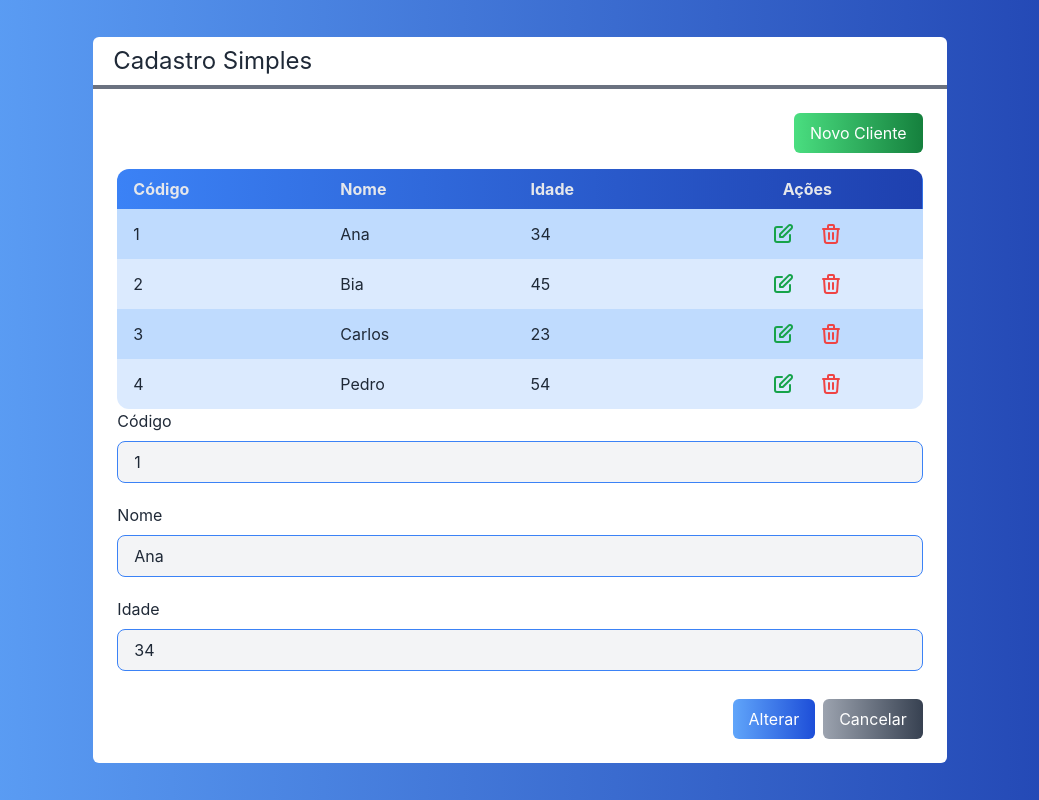
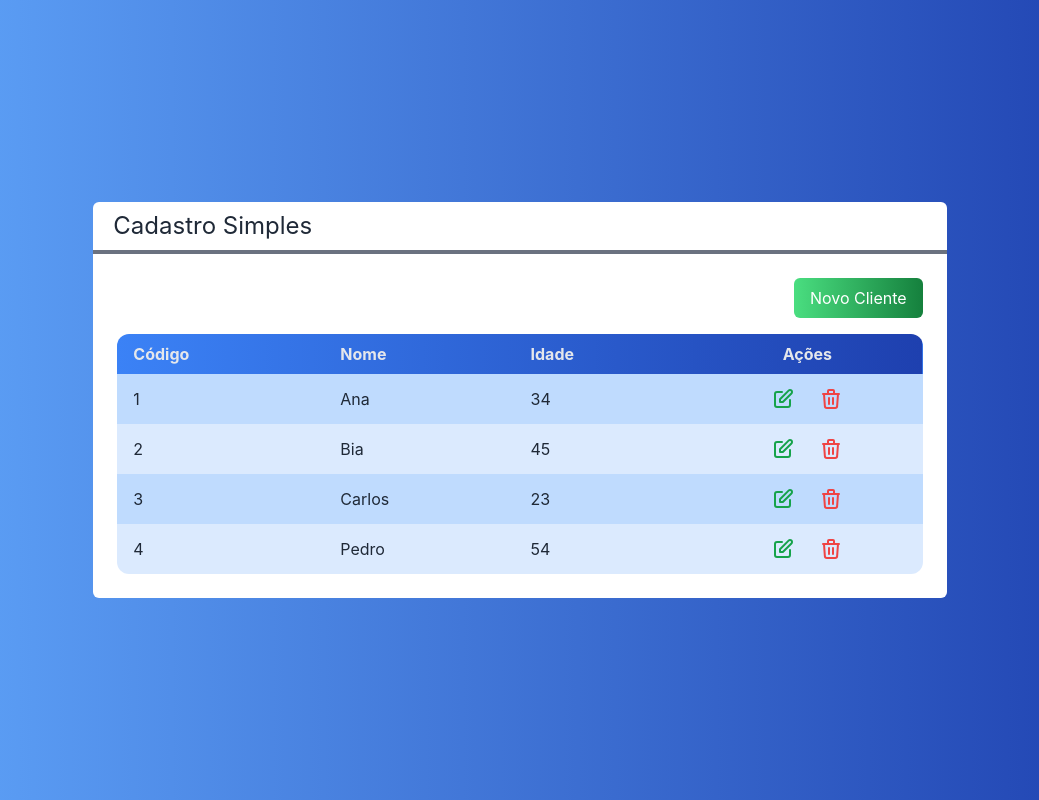
Before and after one commit to PSONetto/projeto-next-crud, a Next.js app: page / in a window 1280 px wide. Shown: the whole page, without its empty margins (120-1159 px from the left). Built offline with nearby package versions, Linux system fonts and the light colour scheme.

Commit message:
feat: implementa a funcionalidade de alternar entre tabela e formulário

```diff
--- a/src/components/Button.tsx
+++ b/src/components/Button.tsx
@@ -2,12 +2,13 @@
     color?: 'green' | 'blue' | 'gray'
     className?: string
     children: any
+    onClick?: () => void
 }
 
 export default function Button(props: ButtonProps) {
     const color = props.color ?? 'gray'
     return (
-        <button className={`
+        <button onClick={props.onClick} className={`
             bg-gradient-to-r from-${color}-400 to-${color}-700
             text-white px-4 py-2 rounded-md
             ${props.className}
--- a/src/components/Form.tsx
+++ b/src/components/Form.tsx
@@ -5,6 +5,8 @@
 
 interface FormProps {
     client: Client
+    clientChanged?: (client: Client) => void
+    canceled?: () => void
 }
 
 export default function Form(props: FormProps) {
@@ -35,10 +37,11 @@
                 onChangeValue={setAge}
             />
             <div className=' flex justify-end mt-7'>
-                <Button color="blue" className='mr-2'>
+                <Button color="blue" className='mr-2'
+                    onClick={() => props.clientChanged?.(new Client(name, +age, id))}>
                     {id ? 'Alterar' : 'Salvar'}
                 </Button>
-                <Button>
+                <Button onClick={props.canceled}>
                     Cancelar
                 </Button>
             </div>
--- a/src/pages/index.tsx
+++ b/src/pages/index.tsx
@@ -3,6 +3,7 @@
 import Client from '../core/Client'
 import Button from '../components/Button'
 import Form from '../components/Form'
+import { useState } from 'react'
 
 export default function Home() {
   const clients = [
@@ -20,6 +21,12 @@
     console.log(`Deletando ${client.name}`)
   }
 
+  function saveClient(client: Client) {
+    console.log(client)
+  }
+
+  const [visible, setVisible] = useState<'table' | 'form'>('table')
+
   return (
     <div className={`
       flex justify-center h-screen items-center
@@ -27,14 +34,26 @@
       text-white
     `}>
       <Layout title="Cadastro Simples">
+        {visible === 'table' ? (
+          <>
             <div className='flex justify-end'>
-          <Button color='green' className='mb-4'>Novo Cliente</Button>
+              <Button color='green' className='mb-4'
+                onClick={() => setVisible('form')}>
+                Novo Cliente
+              </Button>
             </div>
             <Table clients={clients}
               selectedClient={selectedClient}
               deletedClient={deletedClient}
             />
-        <Form client={clients[0]}/>
+          </>
+        ) : (
+          <Form
+            client={clients[0]}
+            clientChanged={saveClient}
+            canceled={() => setVisible('table')}
+          />
+        )}
       </Layout>
     </div>
   )
```
Lines whose indentation alone changed are shown as unchanged.
